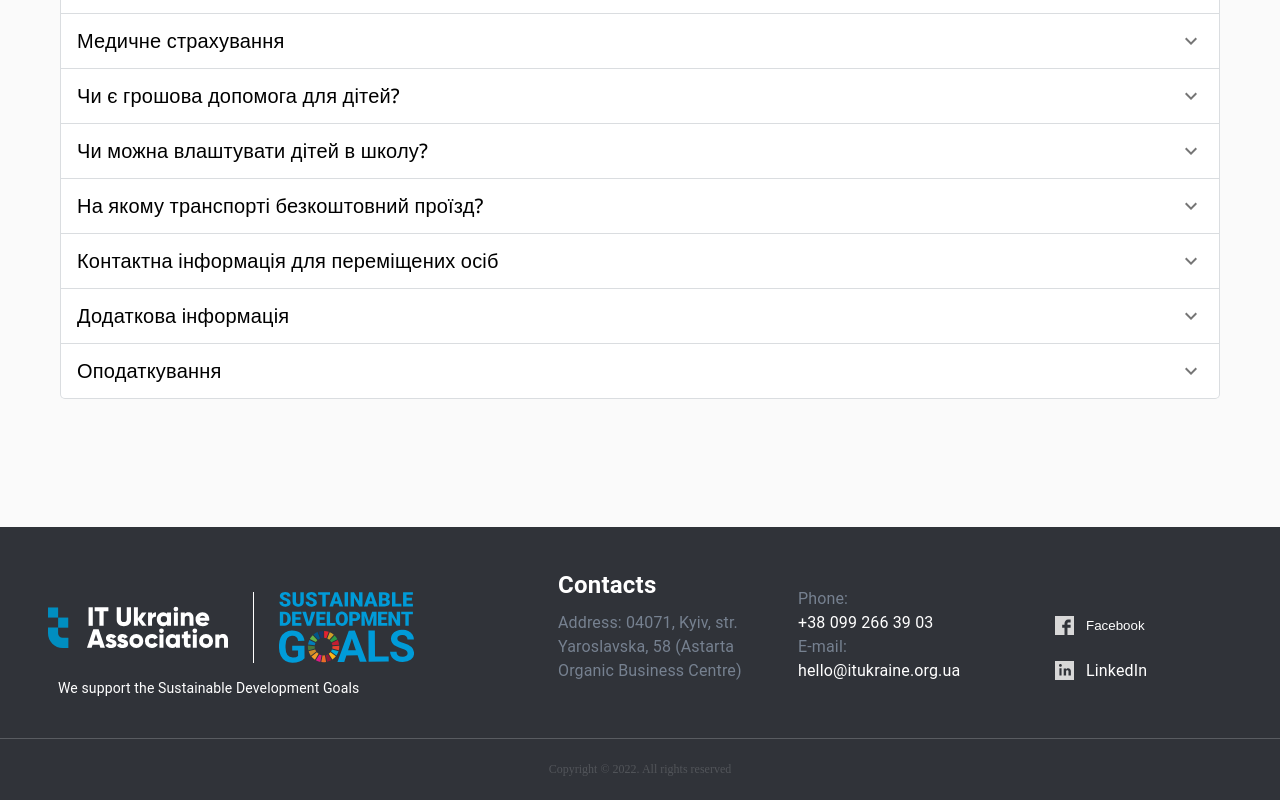
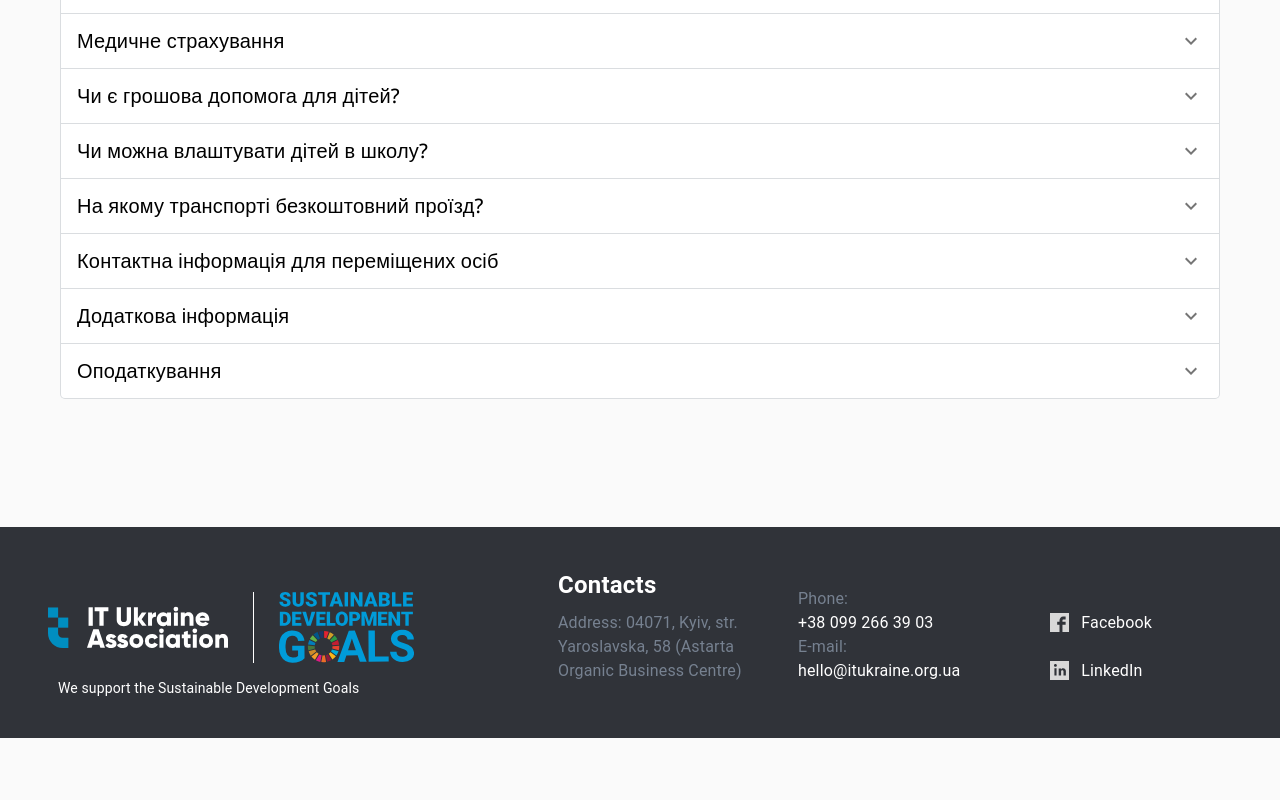
Before and after one commit to uita-relocation/uita-relocation.github.io, a React (Create React App) app: page / in a window 1280 px wide. Shown: the part 1354-2154 px from the top of the page. After the commit the page ends 2092 px from the top, so only its background shows below. Built offline with nearby package versions, Linux system fonts and the light colour scheme.

Commit message:
Fix footer SM links. Remove footer bottom part

```diff
--- a/src/components/footer/footer.jsx
+++ b/src/components/footer/footer.jsx
@@ -194,24 +194,25 @@ export function Footer() {
                                     <Box>
                                         <ul className={classes.ulSocial}>
                                             <li className={classes.list}>
-                                                <Link
-                                                    className={classes.link}
-                                                    component="button"
+                                                <Typography className={classes.addressText}>
+                                                    <Link className={classes.link}
                                                           href="https://www.facebook.com/itukraineassociation"
                                                           title="Facebook"
                                                           target="_blank">
                                                         <FacebookLogo className={classes.bottomSmLogo}/>
                                                         Facebook
                                                     </Link>
+                                                </Typography>
                                             </li>
                                             <li className={classes.list}>
-                                                <Typography
-                                                    className={classes.link}
+                                                <Typography className={classes.addressText}>
+                                                    <Link className={classes.link}
                                                           href="https://www.linkedin.com/company/27234175/"
                                                           title="LinkedIn"
                                                           target="_blank">
                                                         <LinkedInLogo className={classes.bottomSmLogo}/>
                                                         LinkedIn
+                                                    </Link>
                                                 </Typography>
                                             </li>
                                         </ul>
@@ -222,9 +223,6 @@ export function Footer() {
                     </Grid>
                 </Container>
             </Box>
-            <Box textAlign="center" pt={{xs: 5, sm: 10}} pb={{xs: 5, sm: 0}} className={classes.copyright}>
-                Copyright © 2022. All rights reserved
-            </Box>
         </footer>
     );
 }
```
Lines whose indentation alone changed are shown as unchanged.
